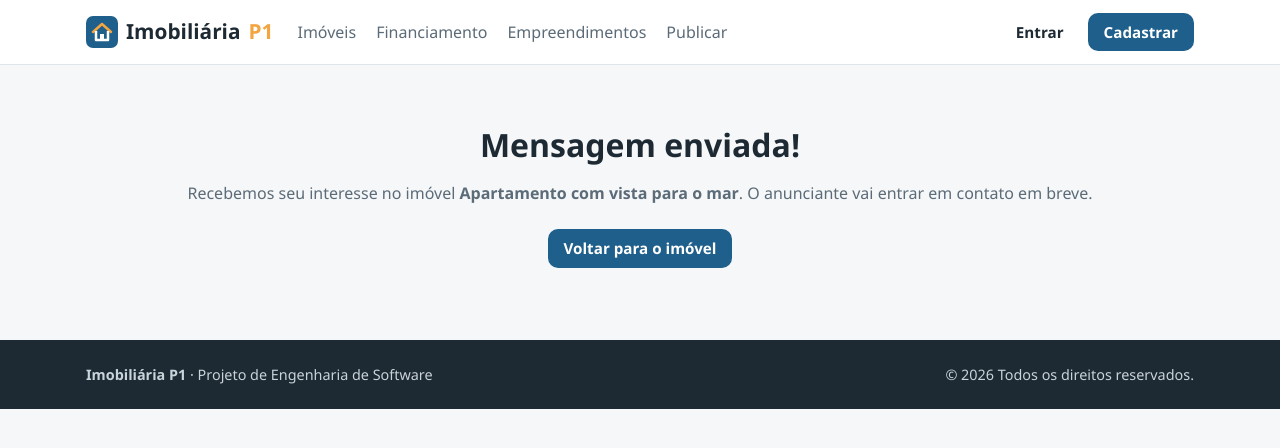
After one commit to devmarcos-santos/Projeto-P1-E.S, a Flask app: page /obrigado/1 in a window 1280 px wide. The commit adds this page. Shown: the top 448 px of the page. Run offline with Flask 3, Linux system fonts and the light colour scheme.

Commit message:
fix: envia o id do imóvel no formulário de contato
Preenche o campo escondido imovel_id, usa url_for no action e cria a página obrigado.html.

```diff
--- a/templates/detalhes_imovel.html
+++ b/templates/detalhes_imovel.html
@@ -72,8 +72,8 @@
             <h2>Tenho interesse</h2>
             <p class="card-sub">Fale com o vendedor sobre este imóvel.</p>
 
-  <form action="/contato" method="POST" id="form-contato">
-    <input type="hidden" name="imovel_id" id="imovel_id">
+  <form action="{{ url_for('enviar_contato') }}" method="POST" id="form-contato">
+    <input type="hidden" name="imovel_id" id="imovel_id" value="{{ imovel.id }}">
 
     <div class="campo">
       <label for="nome">Nome</label>
--- /dev/null
+++ b/templates/obrigado.html
@@ -0,0 +1,11 @@
+{% extends "base.html" %}
+
+{% block titulo %}Mensagem enviada · Imobiliária P1{% endblock %}
+
+{% block conteudo %}
+<section class="secao container erro">
+    <h1>Mensagem enviada!</h1>
+    <p>Recebemos seu interesse no imóvel <strong>{{ imovel.titulo }}</strong>. O anunciante vai entrar em contato em breve.</p>
+    <a href="{{ url_for('detalhes_imovel', id_imovel=imovel.id) }}" class="botao botao--primario">Voltar para o imóvel</a>
+</section>
+{% endblock %}
```
